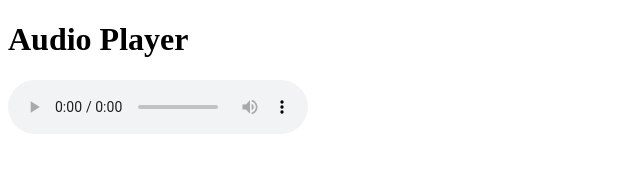
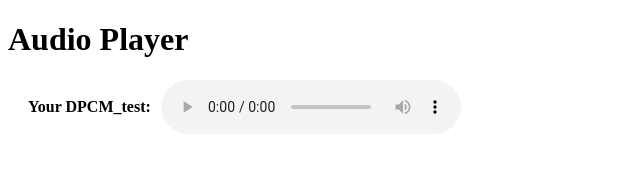
Before and after one commit to MohammadBokaei/Low-Latency-Speech-Transmission, a plain HTML site: page index.html in a window 1280 px wide. Shown: the whole page, without its empty margins (0-640 px from the left). Drawn offline with Linux system fonts and the light colour scheme.

Commit message:
Update index.html

```diff
--- a/index.html
+++ b/index.html
@@ -19,9 +19,12 @@
 </head>
 <body>
     <h1>Audio Player</h1>
-    <audio controls>
-        <source src="https://raw.githubusercontent.com/MohammadBokaei/Low-Latency-Speech-Transmission/main/DPCM_latency_2ms_R_1.wav" type="audio/wav">
-        Your browser does not support the audio element.
-    </audio>
+    <div class="audio-container">
+        <span class="audio-title">Your DPCM_test:</span>
+        <audio controls>
+            <source src="https://raw.githubusercontent.com/MohammadBokaei/Low-Latency-Speech-Transmission/main/DPCM_latency_2ms_R_1.wav" type="audio/wav">
+            Your browser does not support the audio element.
+        </audio>
+    </div>
 </body>
 </html>
```
